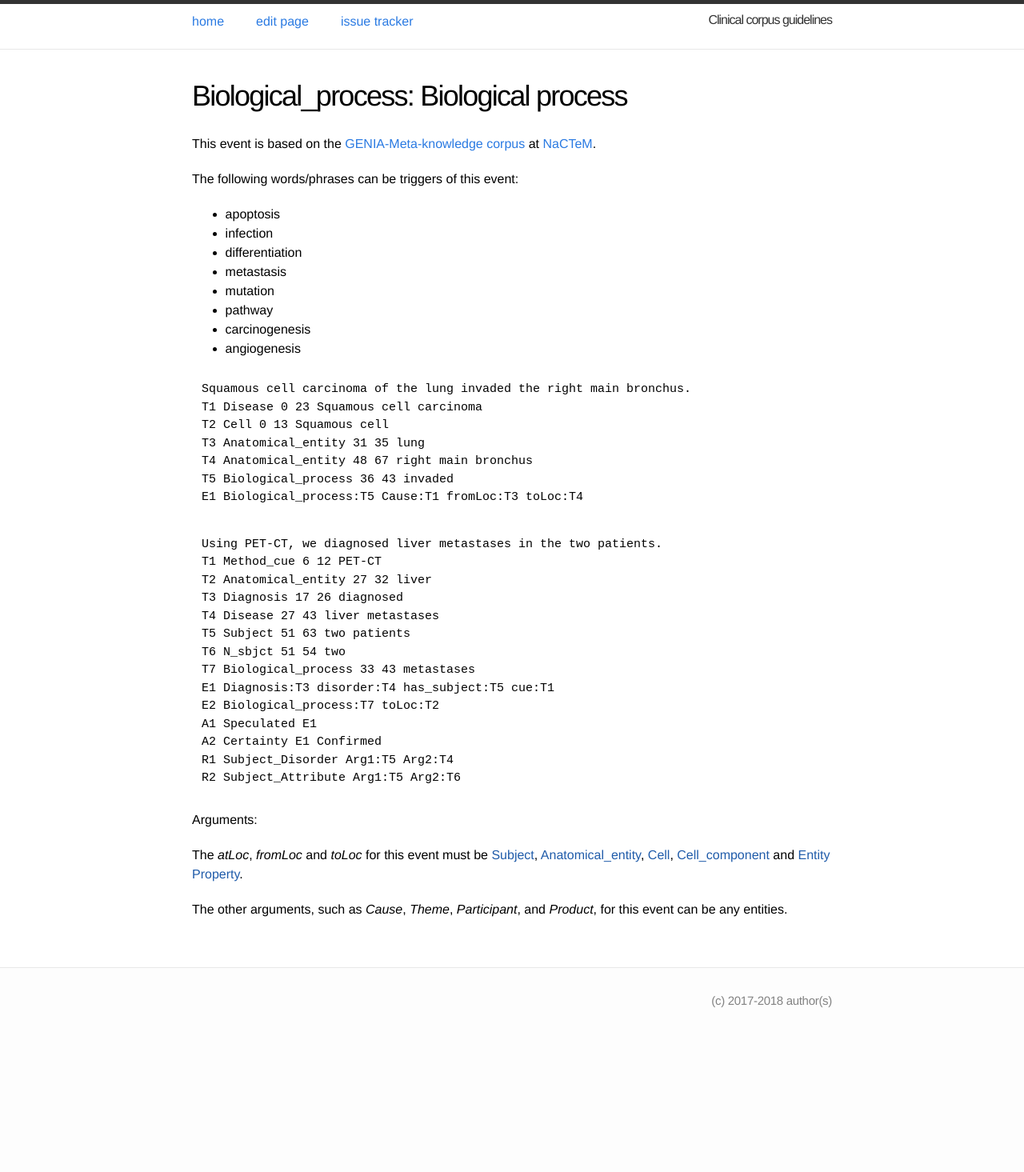
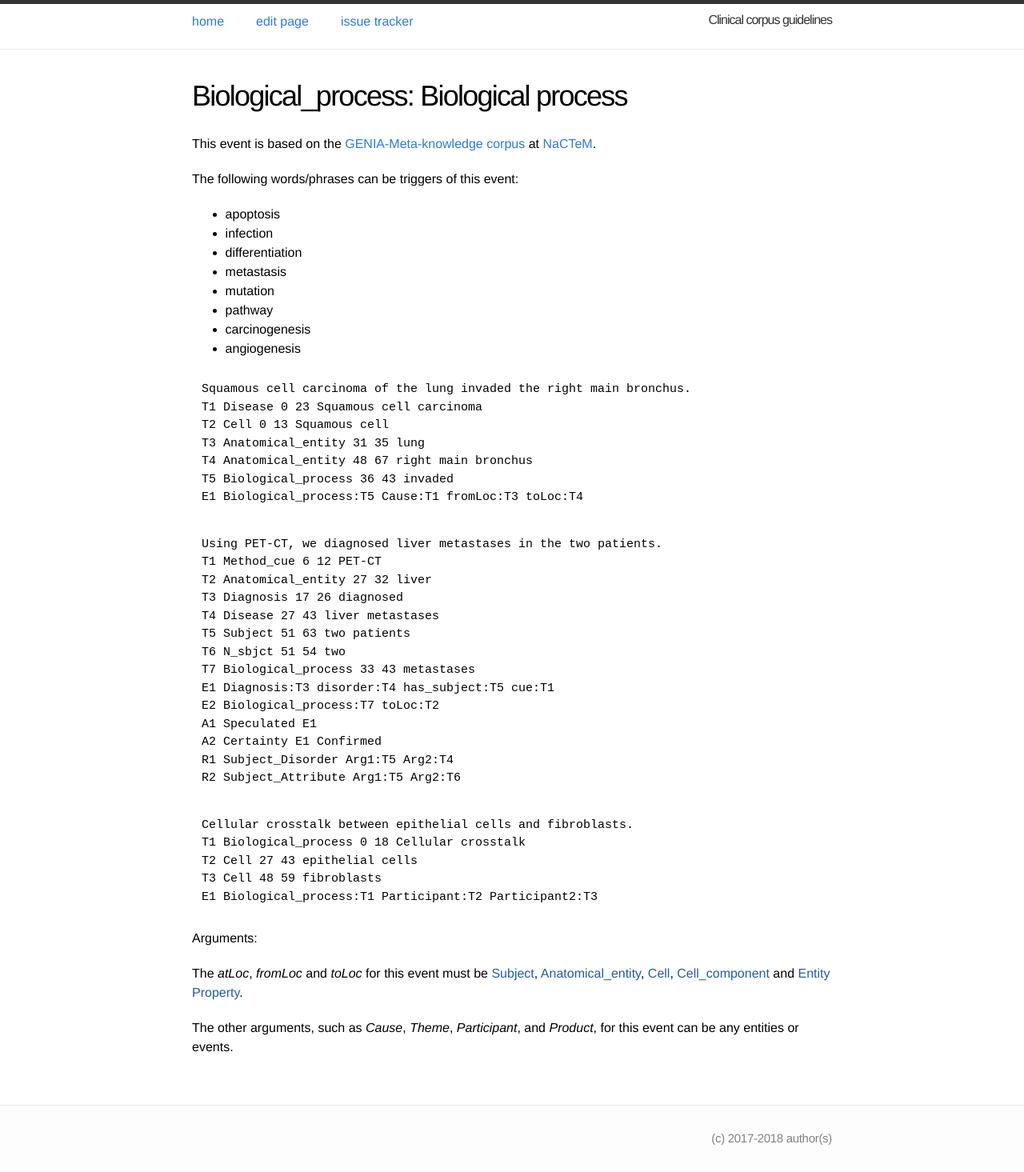
Before and after one commit to ezcatdb/clinicalcorpus-guidelines, a Jekyll site: the page built from _event/Biological_process.md, in a window 1280 px wide. Shown: the whole page at 80% size. Built offline with Jekyll 4.4.1, drawn with Linux system fonts in a browser that asks for light colours; before the commit the page ends 1292 px from its top, so only the background shows below that.

Commit message:
Corrected sample sentence in Cell.md Included additional sample sentence in Biological_process.md Included links to wikipedia in Anatomical_entity.md

```diff
--- a/_event/Biological_process.md
+++ b/_event/Biological_process.md
@@ -44,13 +44,19 @@ A2 Certainty E1 Confirmed
 R1 Subject_Disorder Arg1:T5 Arg2:T4
 R2 Subject_Attribute Arg1:T5 Arg2:T6
 ~~~
-
+~~~ ann
+Cellular crosstalk between epithelial cells and fibroblasts.
+T1 Biological_process 0 18 Cellular crosstalk
+T2 Cell 27 43 epithelial cells
+T3 Cell 48 59 fibroblasts
+E1 Biological_process:T1 Participant:T2 Participant2:T3
+~~~
 
 Arguments:
 
 The *atLoc*, *fromLoc* and *toLoc* for this event must be [Subject](), [Anatomical_entity](), [Cell](), [Cell_component]() and [Entity Property]().
 
-The other arguments, such as *Cause*, *Theme*, *Participant*, and *Product*, for this event can be any entities.
+The other arguments, such as *Cause*, *Theme*, *Participant*, and *Product*, for this event can be any entities or events.
 
 
 <!--details-->
```
Also changed, not shown: _entity/Anatomical_entity.md (+4 -1 lines), _entity/Cell.md (+1 -1 lines).
